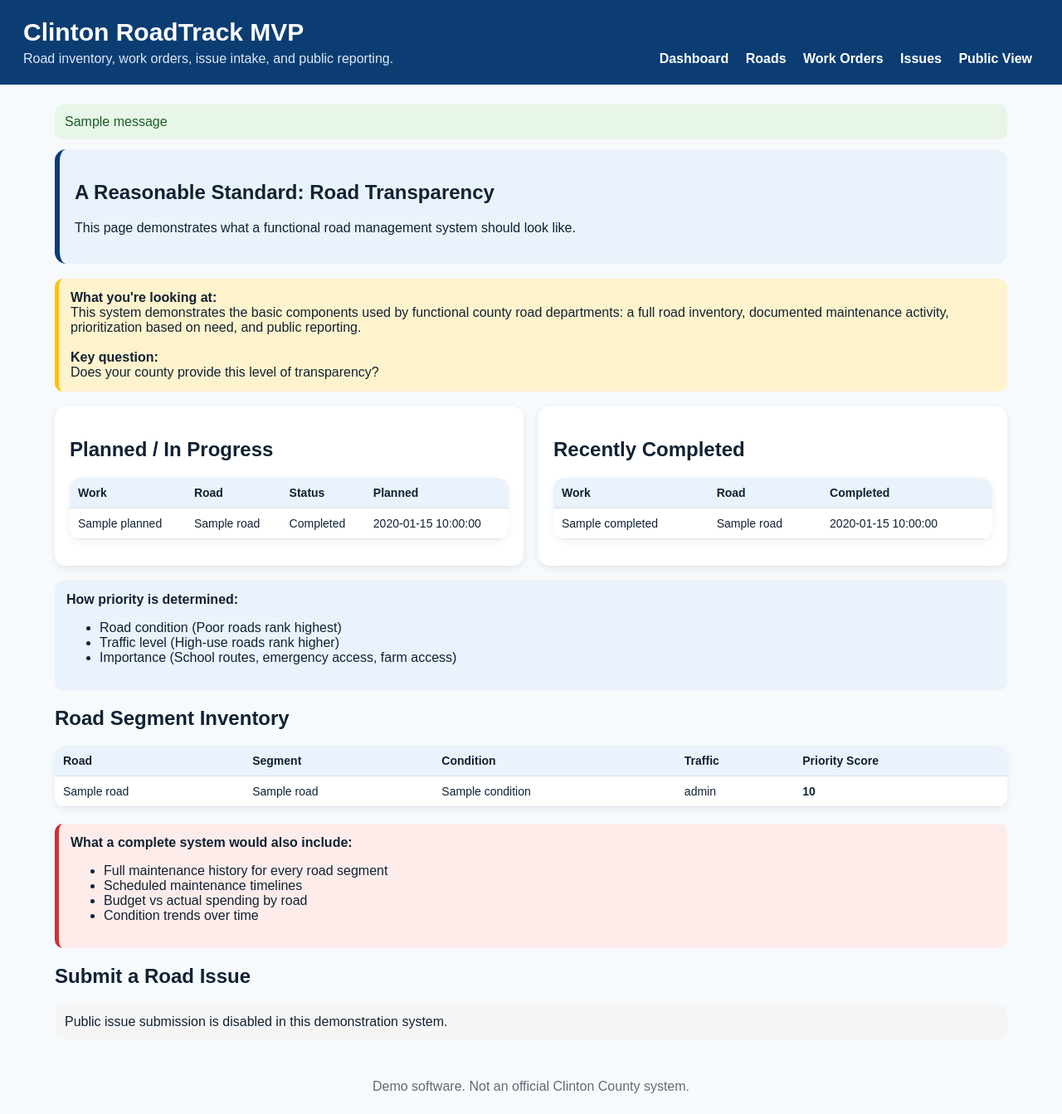
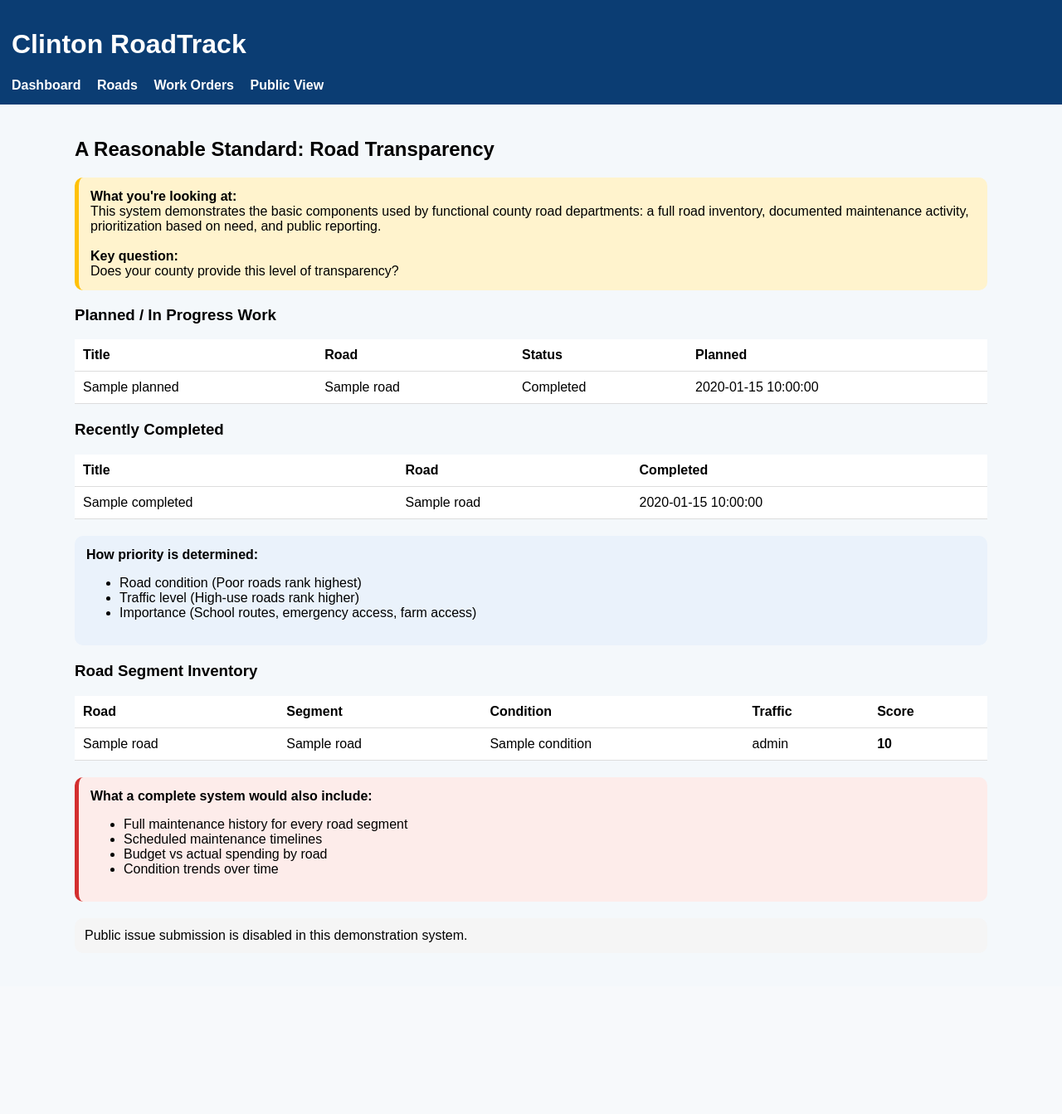
Before and after one commit to zibblezach-ux/clinton-roadtrack, a Python web app: template templates/public.html in a window 1280 px wide. Shown: the whole page at 83% size. After the commit the page ends 1136 px from the top, so only its background shows below. Run offline with Jinja, Linux system fonts and the light colour scheme; the template is opened without the code that fills it: most values are stand-ins (such as "Sample title", 1, 10 or a date in 2020); one stand-in notice (Sample message) is shown.

Commit message:
Add files via upload

```diff
--- a/templates/base.html
+++ b/templates/base.html
@@ -1,35 +1,40 @@
-<!doctype html>
+<!DOCTYPE html>
 <html>
 <head>
-  <meta charset="utf-8">
-  <title>Clinton RoadTrack MVP</title>
-  <link rel="stylesheet" href="{{ url_for('static', filename='style.css') }}">
-  <meta name="viewport" content="width=device-width, initial-scale=1">
+  <title>Clinton RoadTrack</title>
+  <style>
+    body { font-family: Arial; margin: 0; background: #f4f8fb; }
+    header { background: #0b3d73; color: white; padding: 14px; }
+    nav a { color: white; margin-right: 15px; text-decoration: none; font-weight: bold; }
+    nav a:hover { text-decoration: underline; }
+
+    .container { max-width: 1100px; margin: 20px auto; padding: 20px; }
+
+    table { width: 100%; border-collapse: collapse; background: white; }
+    th, td { padding: 10px; border-bottom: 1px solid #ddd; text-align: left; }
+
+    .btn { background: #0b3d73; color: white; padding: 8px 12px; border-radius: 6px; text-decoration: none; }
+    .btn.secondary { background: #777; }
+
+    h2 { margin-top: 0; }
+  </style>
 </head>
+
 <body>
+
 <header>
-  <div>
-    <h1>Clinton RoadTrack MVP</h1>
-    <p>Road inventory, work orders, issue intake, and public reporting.</p>
-  </div>
+  <h1>Clinton RoadTrack</h1>
   <nav>
     <a href="{{ url_for('dashboard') }}">Dashboard</a>
     <a href="{{ url_for('roads') }}">Roads</a>
     <a href="{{ url_for('work_orders') }}">Work Orders</a>
-    <a href="{{ url_for('issues') }}">Issues</a>
     <a href="{{ url_for('public') }}">Public View</a>
   </nav>
 </header>
-<main>
-  {% with messages = get_flashed_messages() %}
-    {% if messages %}
-      <div class="flash">{% for m in messages %}<div>{{ m }}</div>{% endfor %}</div>
-    {% endif %}
-  {% endwith %}
+
+<div class="container">
   {% block content %}{% endblock %}
-</main>
-<footer>
-  Demo software. Not an official Clinton County system.
-</footer>
+</div>
+
 </body>
 </html>
--- a/templates/public.html
+++ b/templates/public.html
@@ -1,10 +1,7 @@
 {% extends "base.html" %}
 {% block content %}
 
-<section class="hero">
 <h2>A Reasonable Standard: Road Transparency</h2>
-  <p>This page demonstrates what a functional road management system should look like.</p>
-</section>
 
 <div style="background:#fff3cd;padding:14px;border-radius:10px;margin-bottom:18px;border-left:5px solid #ffc107;">
   <strong>What you're looking at:</strong><br>
@@ -15,29 +12,32 @@
   Does your county provide this level of transparency?
 </div>
 
-<section class="grid2">
-  <div class="panel">
-    <h2>Planned / In Progress</h2>
+<h3>Planned / In Progress Work</h3>
 <table>
-      <tr><th>Work</th><th>Road</th><th>Status</th><th>Planned</th></tr>
+<tr><th>Title</th><th>Road</th><th>Status</th><th>Planned</th></tr>
 {% for w in planned %}
-      <tr><td>{{ w.title }}</td><td>{{ w.road.name }}</td><td>{{ w.status }}</td><td>{{ w.planned_date }}</td></tr>
+<tr>
+  <td>{{ w.title }}</td>
+  <td>{{ w.road.name }}</td>
+  <td>{{ w.status }}</td>
+  <td>{{ w.planned_date }}</td>
+</tr>
 {% endfor %}
 </table>
-  </div>
 
-  <div class="panel">
-    <h2>Recently Completed</h2>
+<h3 style="margin-top:20px;">Recently Completed</h3>
 <table>
-      <tr><th>Work</th><th>Road</th><th>Completed</th></tr>
+<tr><th>Title</th><th>Road</th><th>Completed</th></tr>
 {% for w in completed %}
-      <tr><td>{{ w.title }}</td><td>{{ w.road.name }}</td><td>{{ w.completed_date }}</td></tr>
+<tr>
+  <td>{{ w.title }}</td>
+  <td>{{ w.road.name }}</td>
+  <td>{{ w.completed_date }}</td>
+</tr>
 {% endfor %}
 </table>
-  </div>
-</section>
 
-<div style="background:#eaf2fb;padding:14px;border-radius:10px;margin-bottom:18px;">
+<div style="background:#eaf2fb;padding:14px;border-radius:10px;margin:20px 0;">
   <strong>How priority is determined:</strong>
   <ul>
     <li>Road condition (Poor roads rank highest)</li>
@@ -46,9 +46,9 @@
   </ul>
 </div>
 
-<h2>Road Segment Inventory</h2>
+<h3>Road Segment Inventory</h3>
 <table>
-<tr><th>Road</th><th>Segment</th><th>Condition</th><th>Traffic</th><th>Priority Score</th></tr>
+<tr><th>Road</th><th>Segment</th><th>Condition</th><th>Traffic</th><th>Score</th></tr>
 {% for r in roads %}
 <tr>
   <td>{{ r.name }}</td>
@@ -70,11 +70,8 @@
   </ul>
 </div>
 
-<h2>Submit a Road Issue</h2>
 <div style="background:#f5f5f5;padding:12px;border-radius:10px;margin-top:20px;">
   Public issue submission is disabled in this demonstration system.
 </div>
 
-</form>
-
 {% endblock %}
```
Lines whose indentation alone changed are shown as unchanged.
